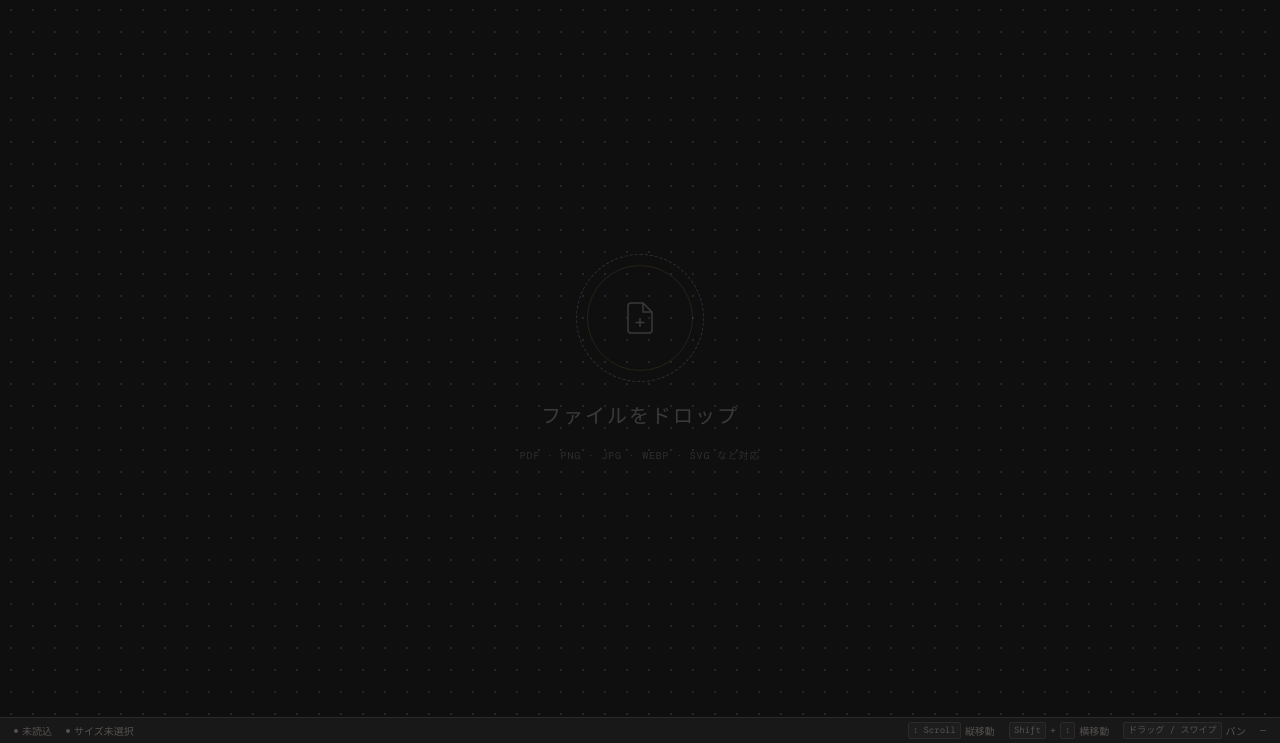
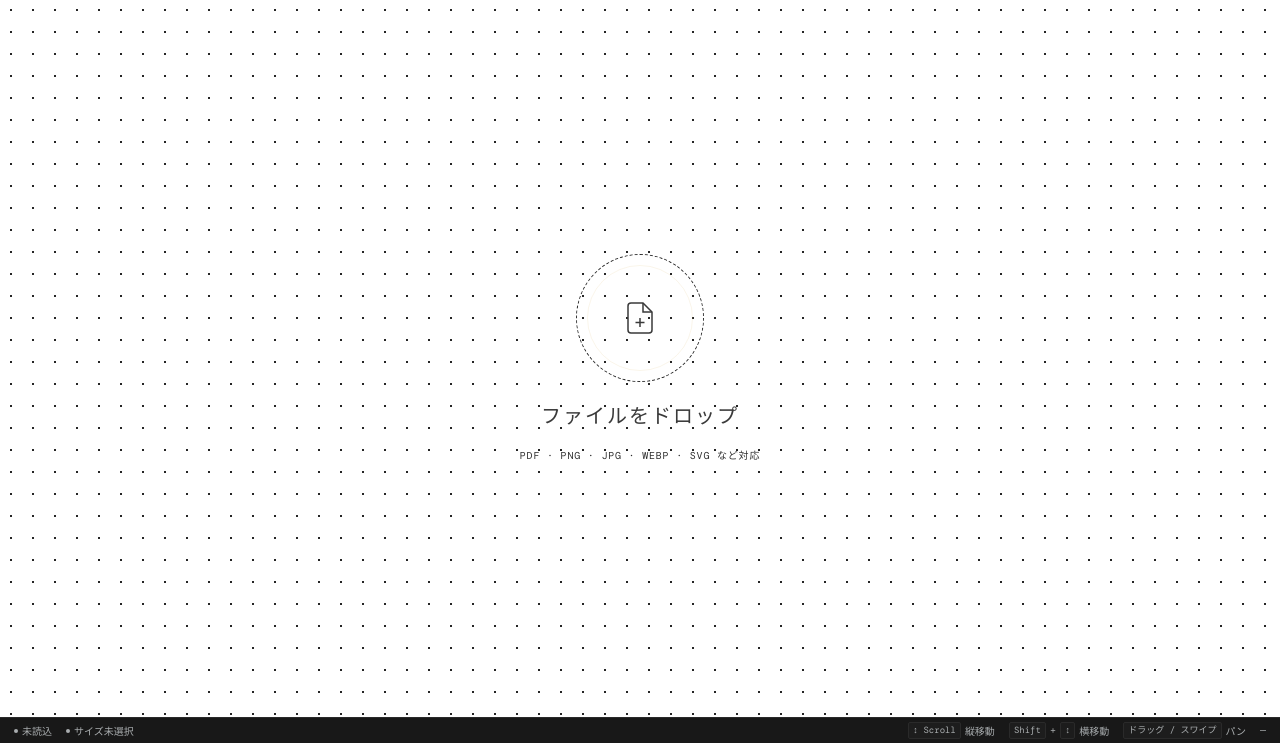
Before and after one commit to moriwakiren-fucc/PDF-preview, a plain HTML site: page test.html in a window 1280 px wide. Shown: the part 57-800 px from the top of the page. Drawn offline with nearby package versions, Linux system fonts and the light colour scheme.

Commit message:
Update test.html

```diff
--- a/test.html
+++ b/test.html
@@ -8,14 +8,14 @@
   @import url('https://fonts.googleapis.com/css2?family=DM+Mono:wght@400;500&family=Shippori+Mincho:wght@400;600&display=swap');
 
   :root {
-    --bg: #0f0f0f;
+    --bg: #ffffff;
     --surface: #181818;
     --border: #2a2a2a;
     --accent: #d4a853;
     --accent2: #8fb8d4;
     --text: #e8e4dc;
-    --text-dim: #565250;
-    --text-mid: #9a9590;
+    --text-dim: #a9adaf;
+    --text-mid: #656a6f;
   }
 
   * { box-sizing: border-box; margin: 0; padding: 0; }
```
